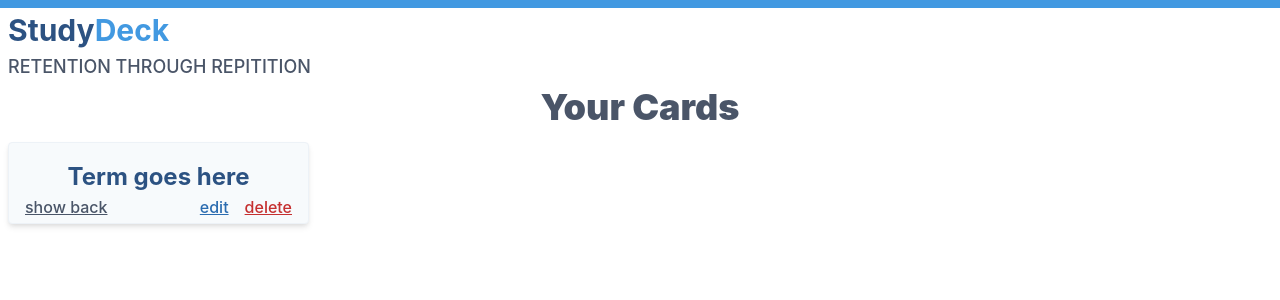
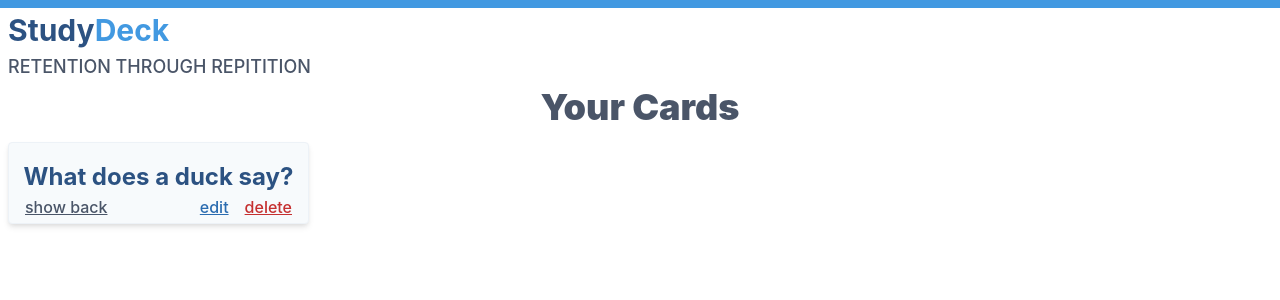
Before and after one commit to avanslaars/egghead-studydeck, a React (Create React App) app: page / in a window 1280 px wide. Shown: the top 300 px of the page. Built offline with nearby package versions, Linux system fonts and the light colour scheme.

Commit message:
extracted CardPreview component

```diff
--- a/src/App.js
+++ b/src/App.js
@@ -1,6 +1,7 @@
 import React from 'react'
 import './normalize.css'
 import './App.css'
+import { CardPreview } from './components/CardPreview'
 
 function App() {
   return (
@@ -15,22 +16,7 @@
         <main>
           <h3>Your Cards</h3>
           <div className="gridContainer">
-            <div className="tile">
-              <h4 className="cardTerm">Term goes here</h4>
-              <div className="cardButtons">
-                <button type="button" className="tertiary">
-                  show back
-                </button>
-                <div>
-                  <button type="button" className="secondary">
-                    edit
-                  </button>
-                  <button type="button" className="secondary danger">
-                    delete
-                  </button>
-                </div>
-              </div>
-            </div>
+            <CardPreview term="What does a duck say?" />
           </div>
         </main>
       </div>
--- /dev/null
+++ b/src/components/CardPreview.js
@@ -0,0 +1,22 @@
+import React from 'react'
+
+export function CardPreview(props) {
+  return (
+    <div className="tile">
+      <h4 className="cardTerm">{props.term}</h4>
+      <div className="cardButtons">
+        <button type="button" className="tertiary">
+          show back
+        </button>
+        <div>
+          <button type="button" className="secondary">
+            edit
+          </button>
+          <button type="button" className="secondary danger">
+            delete
+          </button>
+        </div>
+      </div>
+    </div>
+  )
+}
```
